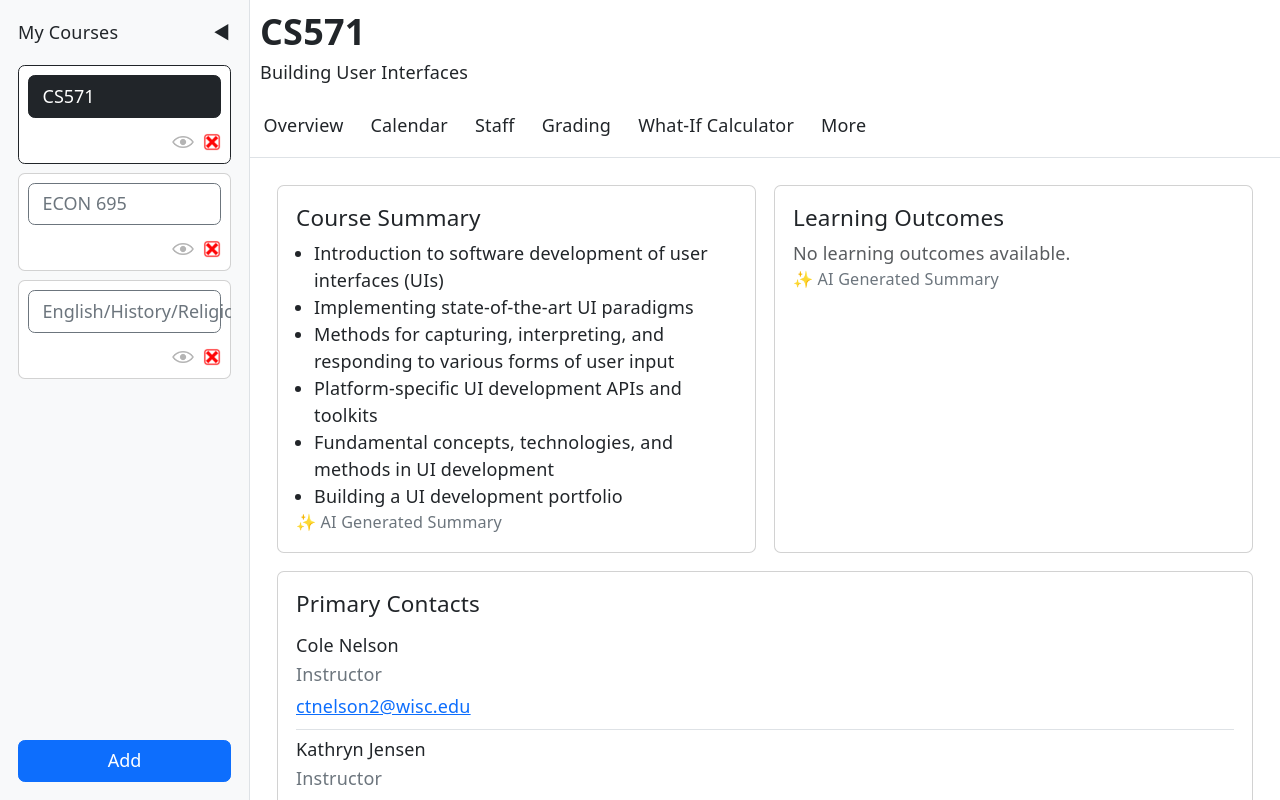
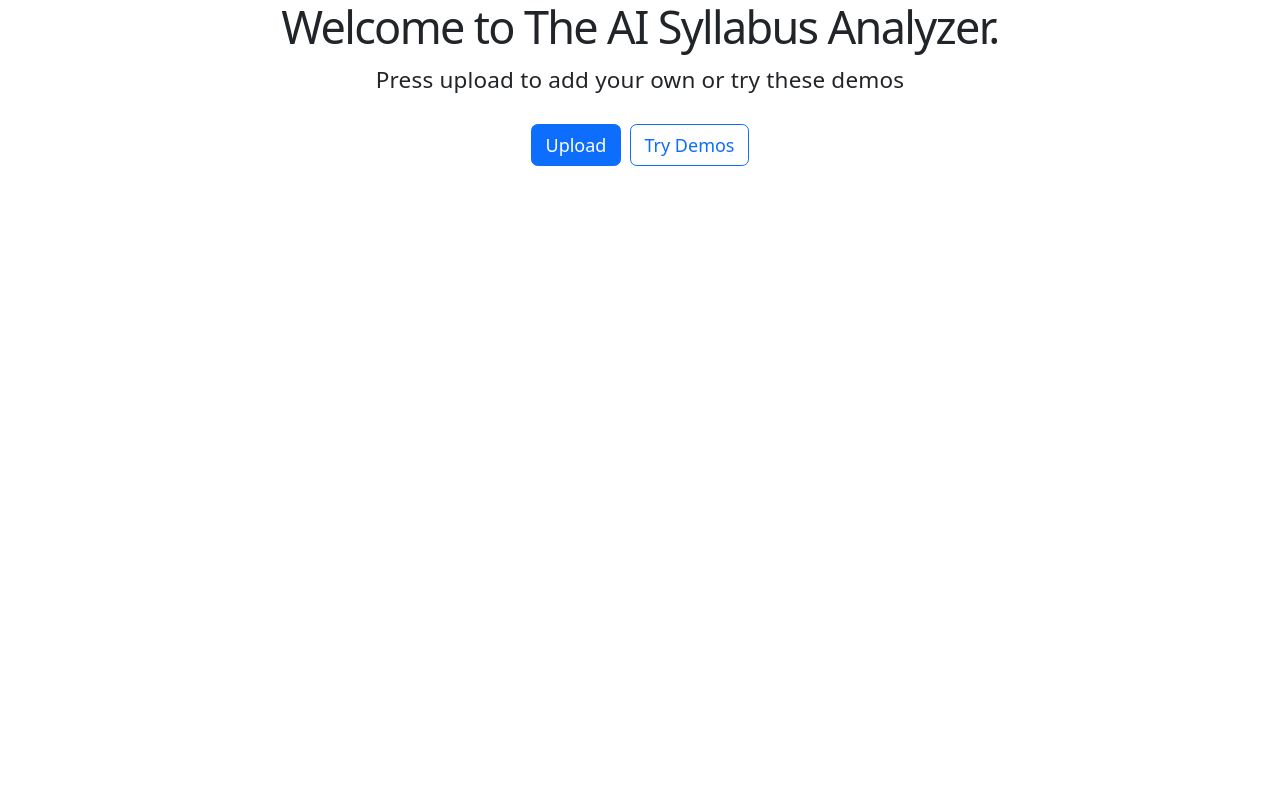
Before and after one commit to CS571-S26/p35, a React (Vite) app: page / in a window 1280 px wide. Built offline with nearby package versions, Linux system fonts and the light colour scheme.

Commit message:
added splash screen

```diff
--- a/src/App.jsx
+++ b/src/App.jsx
@@ -4,20 +4,15 @@ import Layout from './navigation/Layout';
 import Overview from './syllabus-tabs/Overview/Overview'
 import Calendar from './syllabus-tabs/Calendar/Calendar'
 import Staff from './syllabus-tabs/Staff/Staff'
-import Grading from './syllabus-tabs/Grading'
+import Grading from './syllabus-tabs/Grading/Grading'
 import More from './syllabus-tabs/More'
 import AllSyllabiContext from './context/AllSyllabiContext';
 import "./App.css";
-import WhatIfCalc from './syllabus-tabs/WhatIfCalc';
+import WhatIfCalc from './syllabus-tabs/What-If Calc/WhatIfCalc';
+import Welcome from './Welcome';
 
 // IMPORTANT: You must import the Bootstrap CSS file!
 import 'bootstrap/dist/css/bootstrap.min.css';
-
-
-// FOR TESTING
-import testData from './assets/tests/cs571.json';
-import testData2 from './assets/tests/econ.json';
-import testData3 from './assets/tests/english.json';
 
 
 export default function App() {
@@ -25,10 +20,10 @@ export default function App() {
   // Store all loaded syllabi
   const [allSyllabi, setAllSyllabi] = useState([]);
   const [currentSyllabusIndex, setCurrentSyllabusIndex] = useState(0)
+  const [hasLoadedStorage, setHasLoadedStorage] = useState(false);
 
 
   // On load, check to see if the user has any data in local storage
-// if not, it loads the demo data
   useEffect(() => {
     // Try to load syllabi from localStorage first
     const storedSyllabi = localStorage.getItem('allSyllabi');
@@ -37,35 +32,45 @@ export default function App() {
         setAllSyllabi(JSON.parse(storedSyllabi));
       } catch (error) {
         console.error('Error parsing stored syllabi:', error);
-        setAllSyllabi([testData, testData2, testData3]);
+        setAllSyllabi([]);
       }
-    } else {
-      setAllSyllabi([testData, testData2, testData3]);
     }
 
     if (localStorage.getItem('currentSyllabusIndex') === null) {
       localStorage.setItem('currentSyllabusIndex', '0');
     }
+
+    setHasLoadedStorage(true);
   }, []);
+
+  if (!hasLoadedStorage) {
+    return null;
+  }
+
+  const hasSyllabi = allSyllabi.length > 0;
 
 
 
   return (
     <AllSyllabiContext.Provider value={{ allSyllabi, setAllSyllabi, setCurrentSyllabusIndex }}>
+
+      {hasSyllabi ?
         <Routes>
           {/* The parent route uses the Nav component */}
           <Route path="/" element={<Layout />}>
 
             {/* Child routes render inside the <Outlet /> */}
-          <Route index element={<Overview />} />
+            <Route index element={<Overview />}/>
             <Route path="overview" element={<Overview />} />
-          <Route path="calendar" element={<Calendar />} />
-          <Route path="staff" element={<Staff />} />
-          <Route path="grading" element={<Grading />} />
+            <Route path="calendar" element={ <Calendar />} />
+            <Route path="staff" element={<Staff /> } />
+            <Route path="grading" element={ <Grading /> } />
             <Route path="what-if" element={<WhatIfCalc />} />
             <Route path="more" element={<More />} />
           </Route>
-      </Routes>
+        </Routes> :
+
+        <Welcome />}
     </AllSyllabiContext.Provider>
   )
 };
--- /dev/null
+++ b/src/Welcome.jsx
@@ -0,0 +1,51 @@
+import React, { useState } from 'react';
+import { Button } from 'react-bootstrap';
+import { useSyllabi } from './context/AllSyllabiContext';
+import UploadSyllabusModal from './navigation/Sidebar/UploadSyllabusModal';
+import testData from './assets/tests/cs571.json';
+import testData2 from './assets/tests/econ.json';
+import testData3 from './assets/tests/english.json';
+
+export default function Welcome() {
+    const { allSyllabi, setAllSyllabi, setCurrentSyllabusIndex } = useSyllabi();
+    const [showModal, setShowModal] = useState(false);
+
+    const changeSyllabus = (index) => {
+        setCurrentSyllabusIndex(index);
+        localStorage.setItem('currentSyllabusIndex', index);
+    };
+
+    const handleSyllabusAdded = (data) => {
+        const updatedSyllabi = [...allSyllabi, data];
+        setAllSyllabi(updatedSyllabi);
+        localStorage.setItem('allSyllabi', JSON.stringify(updatedSyllabi));
+        changeSyllabus(updatedSyllabi.length - 1);
+    };
+
+    const handleTryDemos = () => {
+        const demos = [testData, testData2, testData3];
+        setAllSyllabi(demos);
+        localStorage.setItem('allSyllabi', JSON.stringify(demos));
+        changeSyllabus(0);
+    };
+
+    return (
+        <div className="d-flex h-100 align-items-center justify-content-center text-center">
+            <div style={{ maxWidth: '720px' }}>
+                <h1>Welcome to The AI Syllabus Analyzer.</h1>
+                <p className="lead mb-4">Press upload to add your own or try these demos</p>
+
+                <div className="d-flex flex-wrap gap-2 justify-content-center">
+                    <Button onClick={() => setShowModal(true)}>Upload</Button>
+                    <Button variant="outline-primary" onClick={handleTryDemos}>Try Demos</Button>
+                </div>
+            </div>
+
+            <UploadSyllabusModal
+                show={showModal}
+                onHide={() => setShowModal(false)}
+                onSyllabusAdded={handleSyllabusAdded}
+            />
+        </div>
+    );
+}
--- a/src/navigation/Layout.jsx
+++ b/src/navigation/Layout.jsx
@@ -4,8 +4,12 @@ import { Navbar, Nav, Button } from 'react-bootstrap';
 import Sidebar from './Sidebar/Sidebar';
 import SyllabusNavigationBar from './Sidebar/SyllabusNavigationBar'
 import CourseHeader from './CourseHeader'
+import { useSyllabi } from '../context/AllSyllabiContext';
 
 export default function Layout() {
+    const { allSyllabi } = useSyllabi();
+    const hasSyllabi = allSyllabi.length > 0;
+
     return (
         <div className="vh-100 d-flex overflow-hidden">
             {/* Primary sidebar (left): This will populate with syllabi*/}
@@ -14,10 +18,12 @@ export default function Layout() {
 
             {/* Right pane: secondary top nav + page content */}
             <div className="d-flex flex-column flex-grow-1" style={{ minWidth: 0 }}>
-                <div>
-                    <CourseHeader />
-                    <SyllabusNavigationBar />
-                </div>
+                {hasSyllabi && (
+                    <div>
+                        <CourseHeader />
+                        <SyllabusNavigationBar />
+                    </div>
+                )}
                 <main className="flex-grow-1 p-4 overflow-auto">
                     <Outlet />
                 </main>
--- a/src/navigation/Sidebar/Sidebar.jsx
+++ b/src/navigation/Sidebar/Sidebar.jsx
@@ -3,7 +3,7 @@ import { Link } from 'react-router-dom';
 import { Navbar, Button } from 'react-bootstrap';
 import { useSyllabi } from '../../context/AllSyllabiContext';
 import SyllabusButton from './SyllabusButton';
-import UploadSyllabusModal from '../../components/UploadSyllabusModal';
+import UploadSyllabusModal from './UploadSyllabusModal';
 
 export default function Sidebar(props) {
 
--- a/src/components/UploadSyllabusModal.jsx
+++ b/src/navigation/Sidebar/UploadSyllabusModal.jsx
@@ -1,6 +1,6 @@
 import React, { useRef, useState } from 'react';
 import { Button, Modal, Spinner } from 'react-bootstrap';
-import { uploadSyllabus } from '../functions/uploadSyllabus';
+import { uploadSyllabus } from '../../functions/uploadSyllabus';
 
 // Note for CS571 Staff: This page was generated by AI.
 // This was to vastly improve the user experience design so that they could see progress
--- a/src/syllabus-tabs/Grading.jsx
+++ b/src/syllabus-tabs/Grading/Grading.jsx
@@ -1,6 +1,6 @@
 import React from "react";
-import { useCurrentSyllabus } from "../context/AllSyllabiContext";
-import { GradeDistributionCard } from "./Grading/GradeDistributionCard";
+import { useCurrentSyllabus } from "../../context/AllSyllabiContext";
+import { GradeDistributionCard } from "./GradeDistributionCard";
 
 export default function Grading() {
 	const currentSyllabus = useCurrentSyllabus();
--- a/src/syllabus-tabs/WhatIfCalc.jsx
+++ b/src/syllabus-tabs/What-If Calc/WhatIfCalc.jsx
@@ -1,6 +1,6 @@
 import React, { useEffect, useMemo, useState } from "react";
 import { Alert, Card, Form, Table } from "react-bootstrap";
-import { useCurrentSyllabus } from "../context/AllSyllabiContext";
+import { useCurrentSyllabus } from "../../context/AllSyllabiContext";
 
 function getNumber(value) {
     const parsed = Number(value);
```
Also changed, not shown: 2 other files (tests, documents, lock files or other folders). Lines whose indentation alone changed are shown as unchanged.
